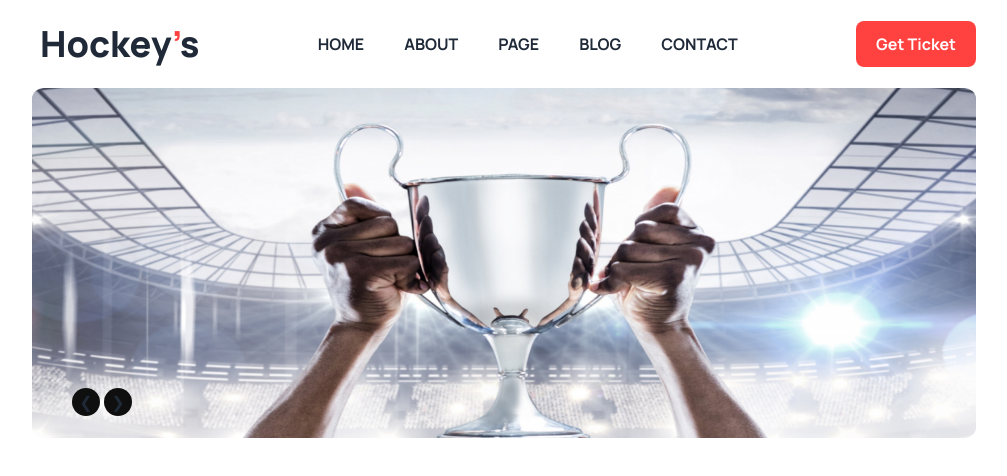
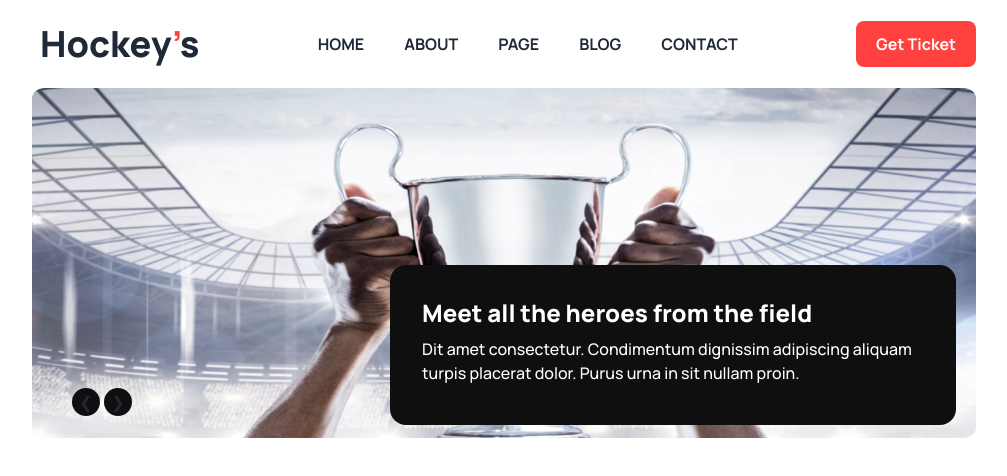
Before and after one commit to shohayabt/hockeys-club, a website: page index.html in a window 1280 px wide. Shown: the whole page, without its empty margins (136-1143 px from the left). Drawn offline with Linux system fonts and the light colour scheme.

Commit message:
HERO SECTION COMPLETE FOR ALL DEVICES

```diff
--- a/index.html
+++ b/index.html
@@ -42,7 +42,7 @@
               </div>
               <ul
                 tabindex="0"
-                class="dropdown-content z-[1] top-cmd left-0 right-0 px-5 rounded-md lg:px-10 "
+                class="dropdown-content z-[1] top-cmd left-0 right-0 px-5 rounded-md lg:px-10"
               >
                 <li class="w-full text-left border-t bg-white">
                   <a
@@ -136,11 +136,11 @@
         </div>
       </nav>
       <!-- HERO SECTION START FROM HERE -->
-      <section>
+      <section class="relative">
         <div class="carousel w-full rounded-lg overflow-hidden">
           <div
             id="slide1"
-            class="carousel-item relative w-full h-[200px]  sm:h-[350px] md:[400px] lg:[650px]"
+            class="carousel-item relative w-full h-[200px] sm:h-[350px] md:[400px] lg:[650px]"
           >
             <img src="./images/one.png" class="w-full" />
             <div
@@ -160,7 +160,7 @@
           </div>
           <div
             id="slide2"
-            class="carousel-item relative w-full h-[200px]  sm:h-[350px] md:[400px] lg:[650px]"
+            class="carousel-item relative w-full h-[200px] sm:h-[350px] md:[400px] lg:[650px]"
           >
             <img src="./images/two.jpg" class="w-full" />
             <div
@@ -179,6 +179,12 @@
             </div>
           </div>
         </div>
+        <div class="p-8 rounded-2xl bg-black text-white mt-5 lg:w-[566px] lg:absolute lg:top-2/3 right-5 -translate-y-1/2">
+          <h2 class="font-extrabold text-2xl">Meet all the heroes from the field</h2>
+          <p class="text-base font-medium my-2">
+            Dit amet consectetur. Condimentum dignissim adipiscing aliquam turpis placerat dolor. Purus urna in sit nullam proin.
+          </p>
+        </div>
       </section>
     </header>
   </body>
```
Also changed, not shown: output/output.css.
